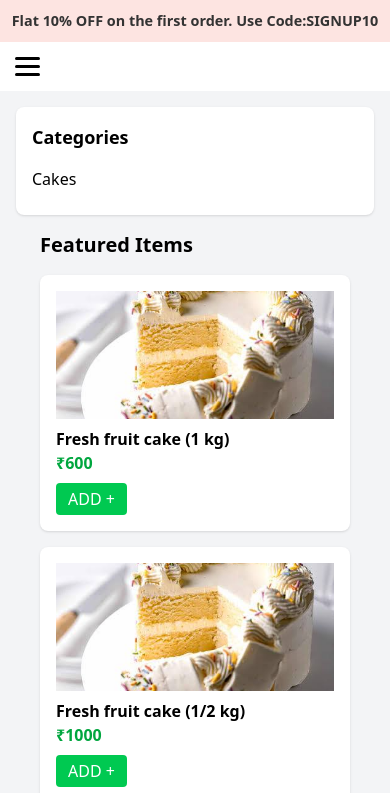
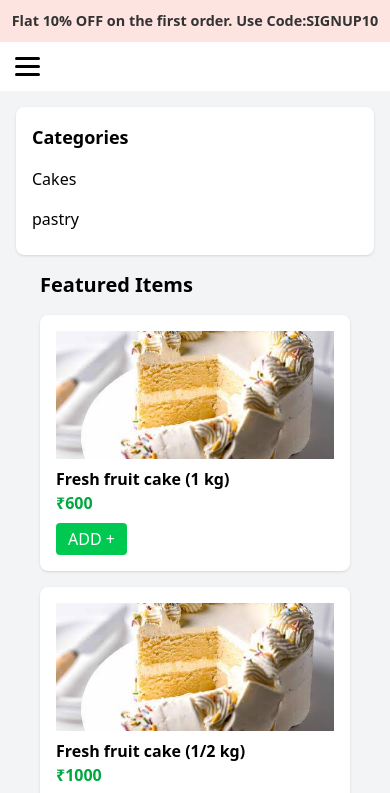
Before and after one commit to celebrationbakersofficial/celebratiobakers, a React (Vite) app: page /ProductPageDashboard in a window 390 px wide. Shown: the top 793 px of the page. Built offline with nearby package versions, Linux system fonts and the light colour scheme.

Commit message:
new design changes for mobile devices

```diff
--- a/src/components/Allproducts/ProductPageDashboard.jsx
+++ b/src/components/Allproducts/ProductPageDashboard.jsx
@@ -643,6 +643,7 @@ import CakeImage52 from "./Chocolate cake.jpg";
 // dynamic
 const categories = [
   "Cakes"
+  ,"pastry"
 ];
 const products = [
   // Cakes (Reversed order)
@@ -655,19 +656,19 @@ const products = [
   { id: 7, name: "Choco cupcake", category: "Cakes", price: "₹30", image: CakeImage7 },
   { id: 8, name: "Brownie with Icecream", category: "Cakes", price: "₹150", image: CakeImage8 },
   { id: 9, name: "Hot chocolate brownie", category: "Cakes", price: "₹120", image: CakeImage9 },
-  { id: 10, name: "Truffle pastry", category: "Cakes", price: "₹80", image: CakeImage10 },
-  { id: 11, name: "Mango pastry", category: "Cakes", price: "₹60", image: CakeImage11 },
-  { id: 12, name: "Kitkat pastry", category: "Cakes", price: "₹80", image: CakeImage12 },
-  { id: 13, name: "Oreo pastry", category: "Cakes", price: "₹80", image: CakeImage13 },
-  { id: 14, name: "Blackcurrant pastry", category: "Cakes", price: "₹100", image: CakeImage14 },
-  { id: 15, name: "Blueberry pastry", category: "Cakes", price: "₹90", image: CakeImage15 },
-  { id: 16, name: "Redvelvet pastry", category: "Cakes", price: "₹100", image: CakeImage16 },
-  { id: 17, name: "Whiteforest pastry", category: "Cakes", price: "₹60", image: CakeImage17 },
-  { id: 18, name: "Butterscotch pastry", category: "Cakes", price: "₹60", image: CakeImage18 },
-  { id: 19, name: "Strawberry pastry", category: "Cakes", price: "₹40", image: CakeImage19 },
-  { id: 20, name: "Pineapple pastry", category: "Cakes", price: "₹40", image: CakeImage20 },
-  { id: 21, name: "Blackforeat pastry", category: "Cakes", price: "₹50", image: CakeImage21 },
-  { id: 22, name: "Chocolate pastry (1 piece)", category: "Cakes", price: "₹60", image: CakeImage22 },
+  { id: 10, name: "Truffle pastry", category: "pastry", price: "₹80", image: CakeImage10 },
+  { id: 11, name: "Mango pastry", category: "pastry", price: "₹60", image: CakeImage11 },
+  { id: 12, name: "Kitkat pastry", category: "pastry", price: "₹80", image: CakeImage12 },
+  { id: 13, name: "Oreo pastry", category: "pastry", price: "₹80", image: CakeImage13 },
+  { id: 14, name: "Blackcurrant pastry", category: "pastry", price: "₹100", image: CakeImage14 },
+  { id: 15, name: "Blueberry pastry", category: "pastry", price: "₹90", image: CakeImage15 },
+  { id: 16, name: "Redvelvet pastry", category: "pastry", price: "₹100", image: CakeImage16 },
+  { id: 17, name: "Whiteforest pastry", category: "pastry", price: "₹60", image: CakeImage17 },
+  { id: 18, name: "Butterscotch pastry", category: "pastry", price: "₹60", image: CakeImage18 },
+  { id: 19, name: "Strawberry pastry", category: "pastry", price: "₹40", image: CakeImage19 },
+  { id: 20, name: "Pineapple pastry", category: "pastry", price: "₹40", image: CakeImage20 },
+  { id: 21, name: "Blackforeat pastry", category: "pastry", price: "₹50", image: CakeImage21 },
+  { id: 22, name: "Chocolate pastry (1 piece)", category: "pastry", price: "₹60", image: CakeImage22 },
   { id: 23, name: "Coffee cake (1 kg)", category: "Cakes", price: "₹800", image: CakeImage23 },
   { id: 24, name: "Coffee cake (1/2 kg)", category: "Cakes", price: "₹500", image: CakeImage24 },
   { id: 25, name: "Redvelevet cake (1 kg)", category: "Cakes", price: "₹850", image: CakeImage25 },
--- a/src/components/Allproducts/TheAllProducts.jsx
+++ b/src/components/Allproducts/TheAllProducts.jsx
@@ -936,19 +936,19 @@ const allProducts = [
   { name: "Choco cupcake", category: "Cakes", price: "₹30", image: CakeImage7 },
   { name: "Brownie with Icecream", category: "Cakes", price: "₹150", image: CakeImage8 },
   { name: "Hot chocolate brownie", category: "Cakes", price: "₹120", image: CakeImage9 },
-  { name: "Truffle pastry", category: "Cakes", price: "₹80", image: CakeImage10 },
-  { name: "Mango pastry", category: "Cakes", price: "₹60", image: CakeImage11 },
-  { name: "Kitkat pastry", category: "Cakes", price: "₹80", image: CakeImage12 },
-  { name: "Oreo pastry", category: "Cakes", price: "₹80", image: CakeImage13 },
-  { name: "Blackcurrant pastry", category: "Cakes", price: "₹100", image: CakeImage14 },
-  { name: "Blueberry pastry", category: "Cakes", price: "₹90", image: CakeImage15 },
-  { name: "Redvelvet pastry", category: "Cakes", price: "₹100", image: CakeImage16 },
-  { name: "Whiteforest pastry", category: "Cakes", price: "₹60", image: CakeImage17 },
-  { name: "Butterscotch pastry", category: "Cakes", price: "₹60", image: CakeImage18 },
-  { name: "Strawberry pastry", category: "Cakes", price: "₹40", image: CakeImage19 },
-  { name: "Pineapple pastry", category: "Cakes", price: "₹40", image: CakeImage20 },
-  { name: "Blackforeat pastry", category: "Cakes", price: "₹50", image: CakeImage21 },
-  { name: "Chocolate pastry (1 piece)", category: "Cakes", price: "₹60", image: CakeImage22 },
+  { name: "Truffle pastry", category: "pastry", price: "₹80", image: CakeImage10 },
+  { name: "Mango pastry", category: "pastry", price: "₹60", image: CakeImage11 },
+  { name: "Kitkat pastry", category: "pastry", price: "₹80", image: CakeImage12 },
+  { name: "Oreo pastry", category: "pastry", price: "₹80", image: CakeImage13 },
+  { name: "Blackcurrant pastry", category: "pastry", price: "₹100", image: CakeImage14 },
+  { name: "Blueberry pastry", category: "pastry", price: "₹90", image: CakeImage15 },
+  { name: "Redvelvet pastry", category: "pastry", price: "₹100", image: CakeImage16 },
+  { name: "Whiteforest pastry", category: "pastry", price: "₹60", image: CakeImage17 },
+  { name: "Butterscotch pastry", category: "pastry", price: "₹60", image: CakeImage18 },
+  { name: "Strawberry pastry", category: "pastry", price: "₹40", image: CakeImage19 },
+  { name: "Pineapple pastry", category: "pastry", price: "₹40", image: CakeImage20 },
+  { name: "Blackforeat pastry", category: "pastry", price: "₹50", image: CakeImage21 },
+  { name: "Chocolate pastry (1 piece)", category: "pastry", price: "₹60", image: CakeImage22 },
   { name: "Coffee cake (1 kg)", category: "Cakes", price: "₹800", image: CakeImage23 },
   { name: "Coffee cake (1/2 kg)", category: "Cakes", price: "₹500", image: CakeImage24 },
   { name: "Redvelevet cake (1 kg)", category: "Cakes", price: "₹850", image: CakeImage25 },
@@ -1001,6 +1001,7 @@ const allProducts = [
 const categories = [
   "Cakes",
   // "Pastries",
+  ,"pastry"
 ];
 
 const TheAllProducts = () => {
```
